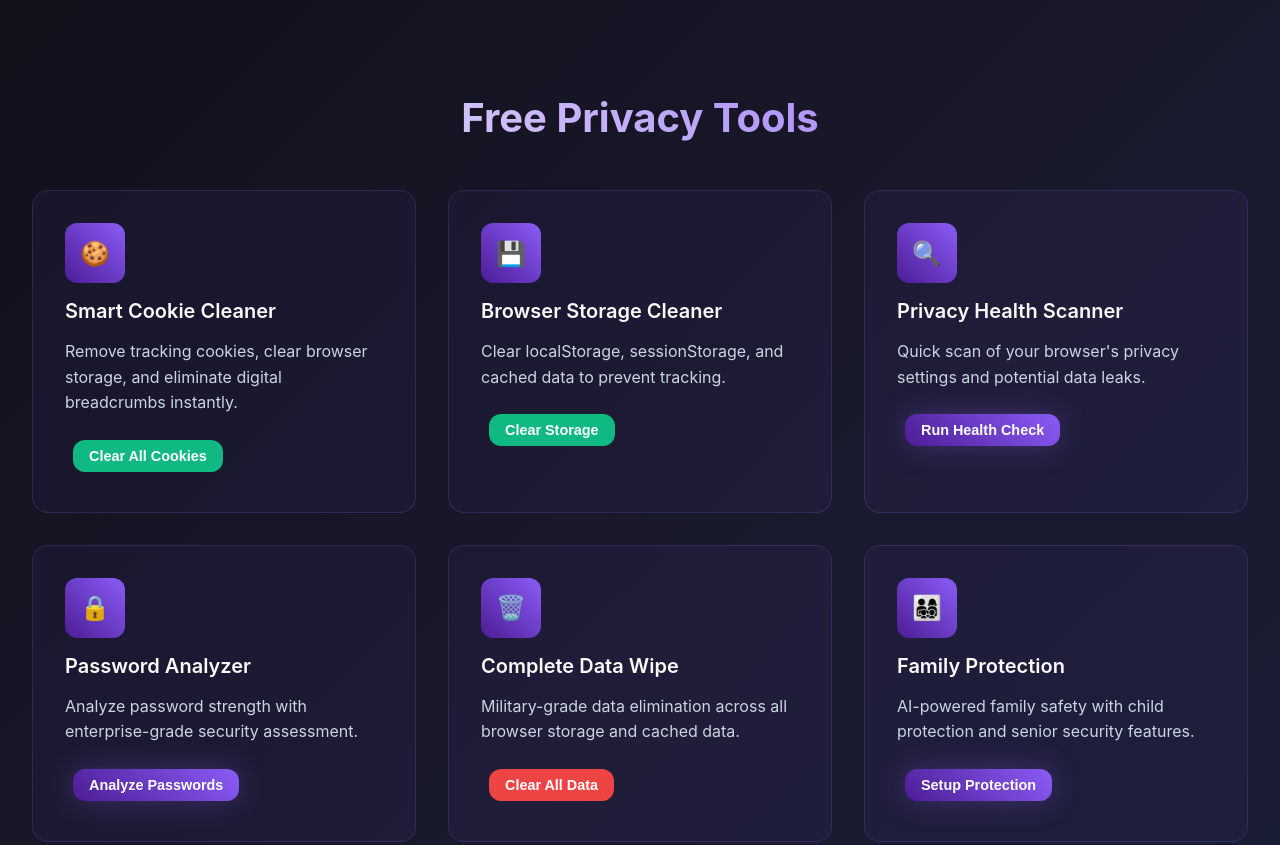
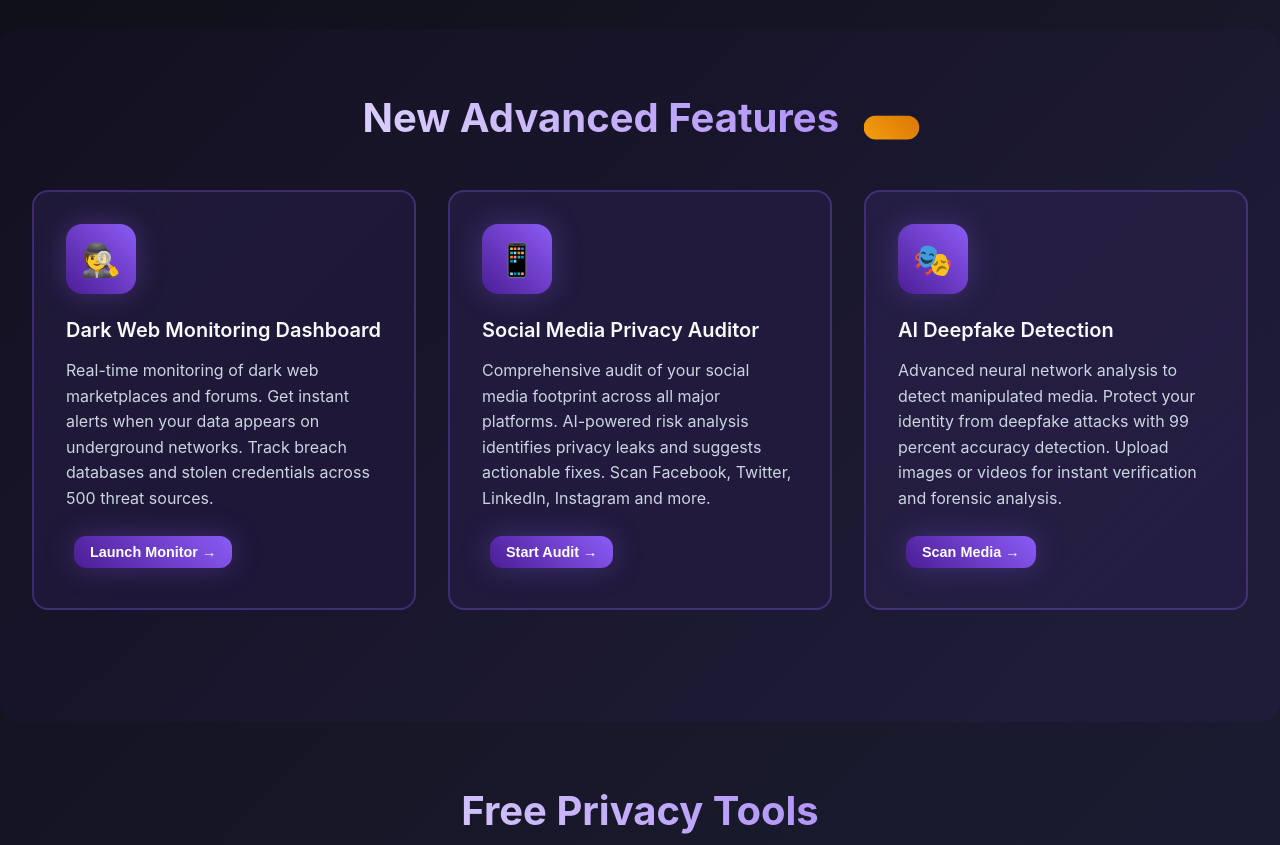
Before and after one commit to bharathk2498/digital-footprint-eraser, a browser extension: page index.html in a window 1280 px wide. Shown: the part 932-1777 px from the top of the page. Drawn offline with nearby package versions, Linux system fonts and the light colour scheme.

Commit message:
Add Advanced Features navigation section with Dark Web Monitoring, Social Media Auditor, and AI Deepfake Detection

```diff
--- a/index.html
+++ b/index.html
@@ -260,6 +260,76 @@
         .metric-label {
             color: var(--text-secondary);
             font-size: 0.9rem;
+        }
+
+        .advanced-features-section {
+            padding: 4rem 2rem;
+            max-width: 1400px;
+            margin: 0 auto;
+            background: linear-gradient(135deg, rgba(76, 29, 149, 0.05), rgba(139, 92, 246, 0.05));
+            border-radius: 20px;
+        }
+
+        .new-badge {
+            display: inline-block;
+            background: linear-gradient(45deg, #F59E0B, #D97706);
+            color: white;
+            padding: 0.25rem 0.75rem;
+            border-radius: 20px;
+            font-size: 0.75rem;
+            font-weight: bold;
+            margin-left: 1rem;
+            animation: pulse 2s ease-in-out infinite;
+        }
+
+        @keyframes pulse {
+            0%, 100% { transform: scale(1); }
+            50% { transform: scale(1.05); }
+        }
+
+        .advanced-card {
+            background: linear-gradient(135deg, rgba(139, 92, 246, 0.1), rgba(76, 29, 149, 0.1));
+            border: 2px solid rgba(139, 92, 246, 0.3);
+            border-radius: 16px;
+            padding: 2rem;
+            transition: all 0.3s ease;
+            cursor: pointer;
+            position: relative;
+            overflow: hidden;
+        }
+
+        .advanced-card::before {
+            content: '';
+            position: absolute;
+            top: 0;
+            left: -100%;
+            width: 100%;
+            height: 100%;
+            background: linear-gradient(90deg, transparent, rgba(139, 92, 246, 0.2), transparent);
+            transition: left 0.5s ease;
+        }
+
+        .advanced-card:hover::before {
+            left: 100%;
+        }
+
+        .advanced-card:hover {
+            transform: translateY(-10px);
+            box-shadow: var(--glow-intense);
+            border-color: var(--electric-violet);
+        }
+
+        .advanced-icon {
+            width: 70px;
+            height: 70px;
+            background: linear-gradient(45deg, var(--primary-violet), var(--accent-violet));
+            border-radius: 16px;
+            display: flex;
+            align-items: center;
+            justify-content: center;
+            margin-bottom: 1.5rem;
+            font-size: 2rem;
+            box-shadow: var(--glow);
         }
 
         .features-section, .tools-section {
@@ -590,6 +660,47 @@
             </div>
         </section>
 
+        <section class="advanced-features-section">
+            <h2 class="section-title">
+                New Advanced Features
+                <span class="new-badge">NEW</span>
+            </h2>
+            <div class="features-grid">
+                <div class="advanced-card" onclick="window.location.href='dark-web-monitoring.html'">
+                    <div class="advanced-icon">🕵️</div>
+                    <h3 class="feature-title">Dark Web Monitoring Dashboard</h3>
+                    <p class="feature-description">
+                        Real-time monitoring of dark web marketplaces and forums. Get instant alerts when your data appears on underground networks. Track breach databases and stolen credentials across 500 threat sources.
+                    </p>
+                    <button class="btn btn-primary btn-small" onclick="window.location.href='dark-web-monitoring.html'; event.stopPropagation();">
+                        Launch Monitor →
+                    </button>
+                </div>
+
+                <div class="advanced-card" onclick="window.location.href='social-media-auditor.html'">
+                    <div class="advanced-icon">📱</div>
+                    <h3 class="feature-title">Social Media Privacy Auditor</h3>
+                    <p class="feature-description">
+                        Comprehensive audit of your social media footprint across all major platforms. AI-powered risk analysis identifies privacy leaks and suggests actionable fixes. Scan Facebook, Twitter, LinkedIn, Instagram and more.
+                    </p>
+                    <button class="btn btn-primary btn-small" onclick="window.location.href='social-media-auditor.html'; event.stopPropagation();">
+                        Start Audit →
+                    </button>
+                </div>
+
+                <div class="advanced-card" onclick="window.location.href='deepfake-detection.html'">
+                    <div class="advanced-icon">🎭</div>
+                    <h3 class="feature-title">AI Deepfake Detection</h3>
+                    <p class="feature-description">
+                        Advanced neural network analysis to detect manipulated media. Protect your identity from deepfake attacks with 99 percent accuracy detection. Upload images or videos for instant verification and forensic analysis.
+                    </p>
+                    <button class="btn btn-primary btn-small" onclick="window.location.href='deepfake-detection.html'; event.stopPropagation();">
+                        Scan Media →
+                    </button>
+                </div>
+            </div>
+        </section>
+
         <section class="tools-section">
             <h2 class="section-title">Free Privacy Tools</h2>
             <div class="tools-grid">
@@ -663,7 +774,7 @@
                     <h3 class="feature-title">Deep Web Scanning</h3>
                     <p class="feature-description">
                         Advanced OSINT algorithms scan the dark web, social networks, and data broker sites
-                        to identify your exposed personal information across 500+ platforms.
+                        to identify your exposed personal information across 500 platforms.
                     </p>
                 </div>
 
@@ -724,7 +835,7 @@
                 </p>
                 <p style="color: var(--text-secondary); margin-bottom: 2rem;">
                     Trusted by Fortune 500 executives, government officials, and privacy-conscious professionals
-                    worldwide. Over 1 million digital traces successfully removed with 99.9% success rate.
+                    worldwide. Over 1 million digital traces successfully removed with 99.9 percent success rate.
                 </p>
                 <div style="display: flex; justify-content: center; gap: 2rem; flex-wrap: wrap;">
                     <div style="text-align: center;">
@@ -785,7 +896,7 @@
         async function waitForDatabase() {
             let attempts = 0;
             while (!window.dfDB?.supabase && attempts < 50) {
-                await new Promise(resolve => setTimeout(resolve), 100);
+                await new Promise(resolve => setTimeout(resolve, 100));
                 attempts++;
             }
             console.log('✅ Database ready');
```
